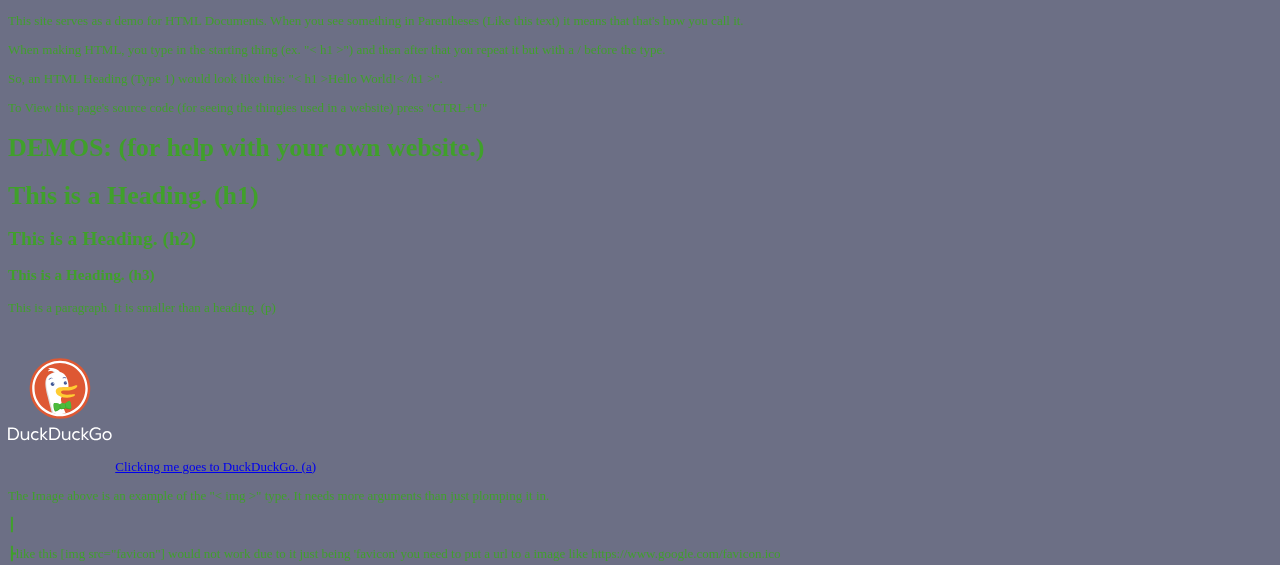
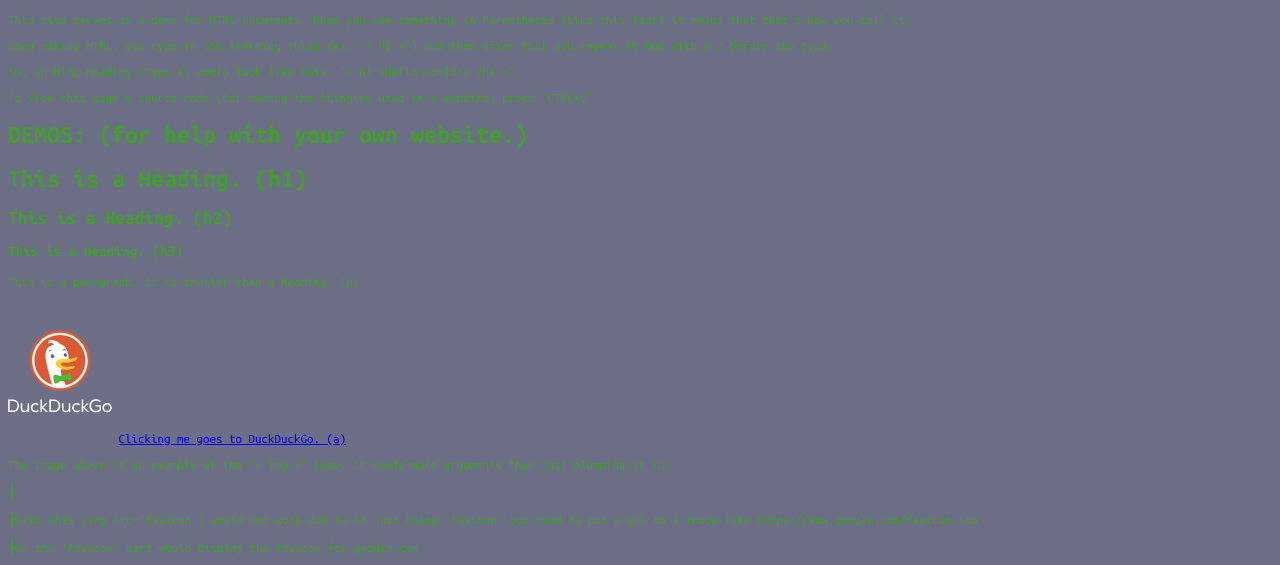
Before and after one commit to voidnonymous/doobering, a plain HTML site: page index.html in a window 1280 px wide. Shown: the top 565 px of the page. Drawn offline with Linux system fonts and the light colour scheme.

Commit message:
Update index.html

```diff
--- a/index.html
+++ b/index.html
@@ -8,7 +8,7 @@
       body {
   color: rgb(64, 160, 43);
   background-color: rgb(108, 111, 133);
-  font: 13px Ubuntu-Mono;
+  font: 13px "Ubuntu Mono", monospaced;
 }
 
 </style>
```
